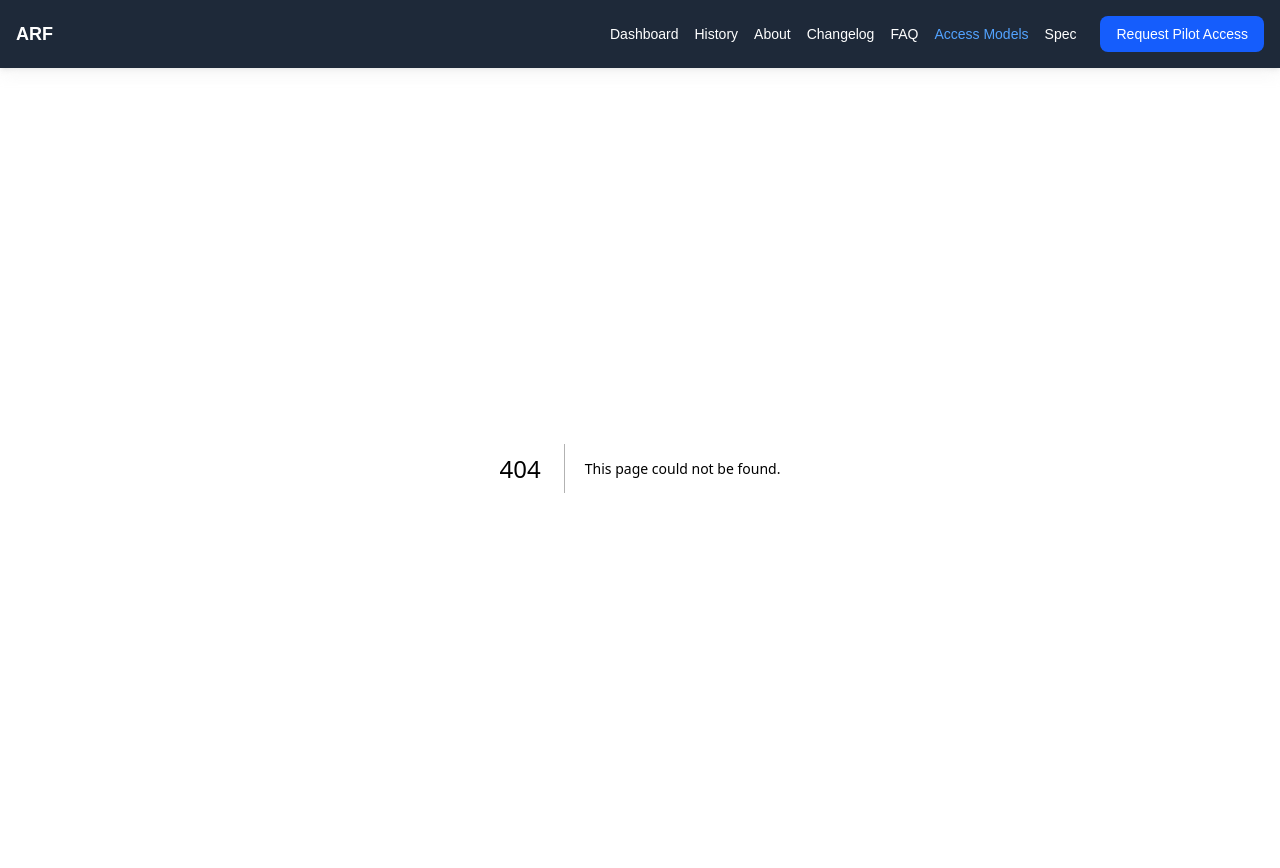
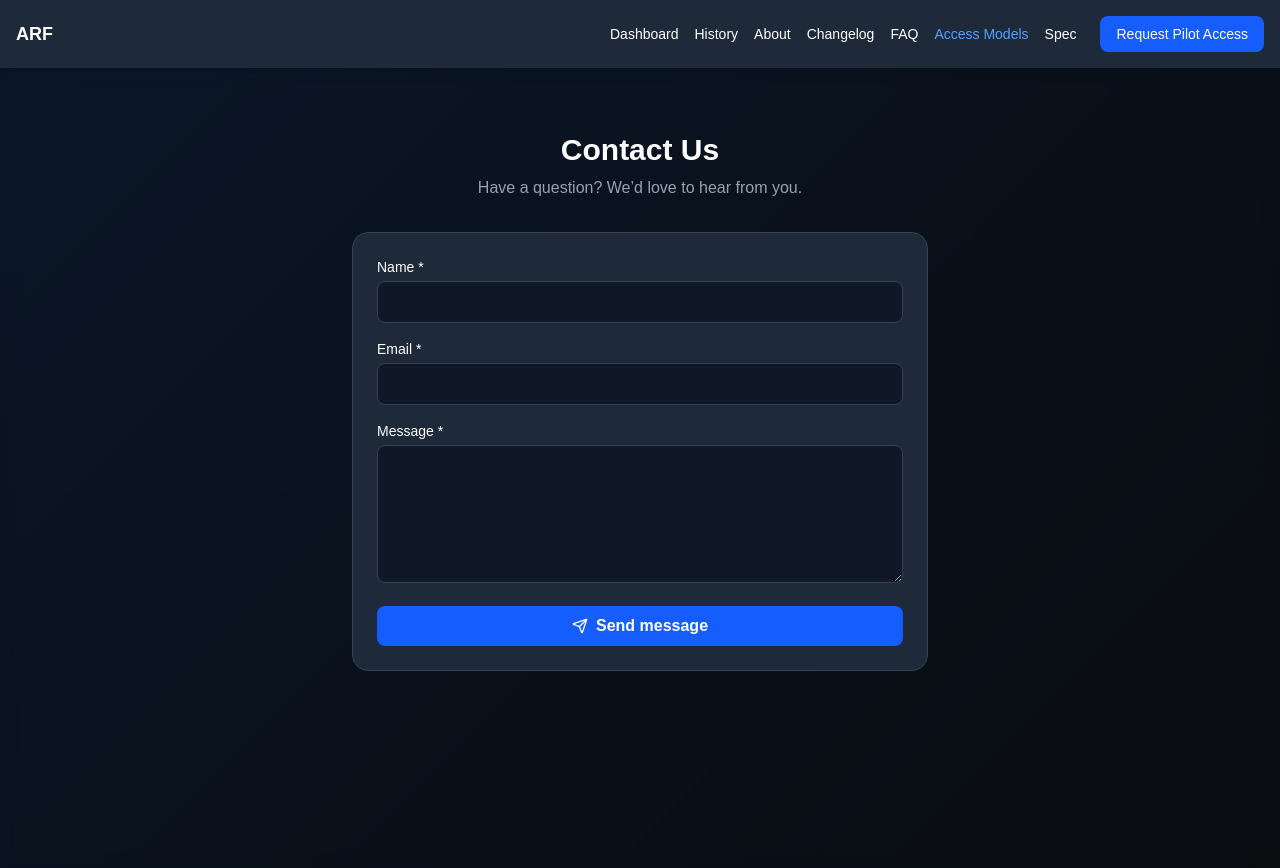
Before and after one commit to arf-foundation/arf-frontend, a Next.js app: page /contact in a window 1280 px wide. Before the commit this address had no page. Built offline with nearby package versions, Linux system fonts and the light colour scheme.

Commit message:
Create page.tsx

```diff
--- /dev/null
+++ b/app/contact/page.tsx
@@ -0,0 +1,75 @@
+'use client';
+
+import { useState } from 'react';
+import { Send } from 'lucide-react';
+import Link from 'next/link';
+
+export default function ContactPage() {
+  const [loading, setLoading] = useState(false);
+  const [submitted, setSubmitted] = useState(false);
+  const [error, setError] = useState<string | null>(null);
+
+  const handleSubmit = async (e: React.FormEvent<HTMLFormElement>) => {
+    e.preventDefault();
+    setLoading(true);
+    setError(null);
+    const formData = new FormData(e.currentTarget);
+    const data = {
+      name: formData.get('name'),
+      email: formData.get('email'),
+      message: formData.get('message'),
+    };
+    try {
+      const res = await fetch('/api/contact', {
+        method: 'POST',
+        headers: { 'Content-Type': 'application/json' },
+        body: JSON.stringify(data),
+      });
+      if (!res.ok) throw new Error('Failed to send');
+      setSubmitted(true);
+    } catch (err) {
+      setError('Something went wrong. Please try again later.');
+    } finally {
+      setLoading(false);
+    }
+  };
+
+  if (submitted) {
+    return (
+      <div className="min-h-screen text-white flex items-center justify-center p-4">
+        <div className="max-w-md w-full bg-gray-800 rounded-2xl p-6 text-center">
+          <h1 className="text-2xl font-bold mb-2">Message sent</h1>
+          <p className="text-gray-300">We’ll get back to you within 2 business days.</p>
+          <Link href="/" className="inline-block mt-4 text-blue-400 hover:underline">Return home</Link>
+        </div>
+      </div>
+    );
+  }
+
+  return (
+    <div className="min-h-screen text-white py-16 px-4">
+      <div className="max-w-xl mx-auto">
+        <h1 className="text-3xl font-bold text-center mb-2">Contact Us</h1>
+        <p className="text-center text-gray-400 mb-8">Have a question? We’d love to hear from you.</p>
+        <form onSubmit={handleSubmit} className="space-y-4 bg-gray-800 rounded-2xl p-6 border border-gray-700">
+          <div>
+            <label className="block text-sm font-medium mb-1">Name *</label>
+            <input type="text" name="name" required className="w-full px-4 py-2 bg-gray-900 border border-gray-700 rounded-lg focus:border-blue-500 text-white" />
+          </div>
+          <div>
+            <label className="block text-sm font-medium mb-1">Email *</label>
+            <input type="email" name="email" required className="w-full px-4 py-2 bg-gray-900 border border-gray-700 rounded-lg focus:border-blue-500 text-white" />
+          </div>
+          <div>
+            <label className="block text-sm font-medium mb-1">Message *</label>
+            <textarea name="message" rows={5} required className="w-full px-4 py-2 bg-gray-900 border border-gray-700 rounded-lg focus:border-blue-500 text-white"></textarea>
+          </div>
+          <button type="submit" disabled={loading} className="w-full bg-blue-600 hover:bg-blue-700 text-white font-semibold py-2 rounded-lg transition flex items-center justify-center gap-2 disabled:opacity-50">
+            {loading ? 'Sending...' : <><Send size={16} /> Send message</>}
+          </button>
+          {error && <p className="text-red-400 text-sm text-center">{error}</p>}
+        </form>
+      </div>
+    </div>
+  );
+}
```
